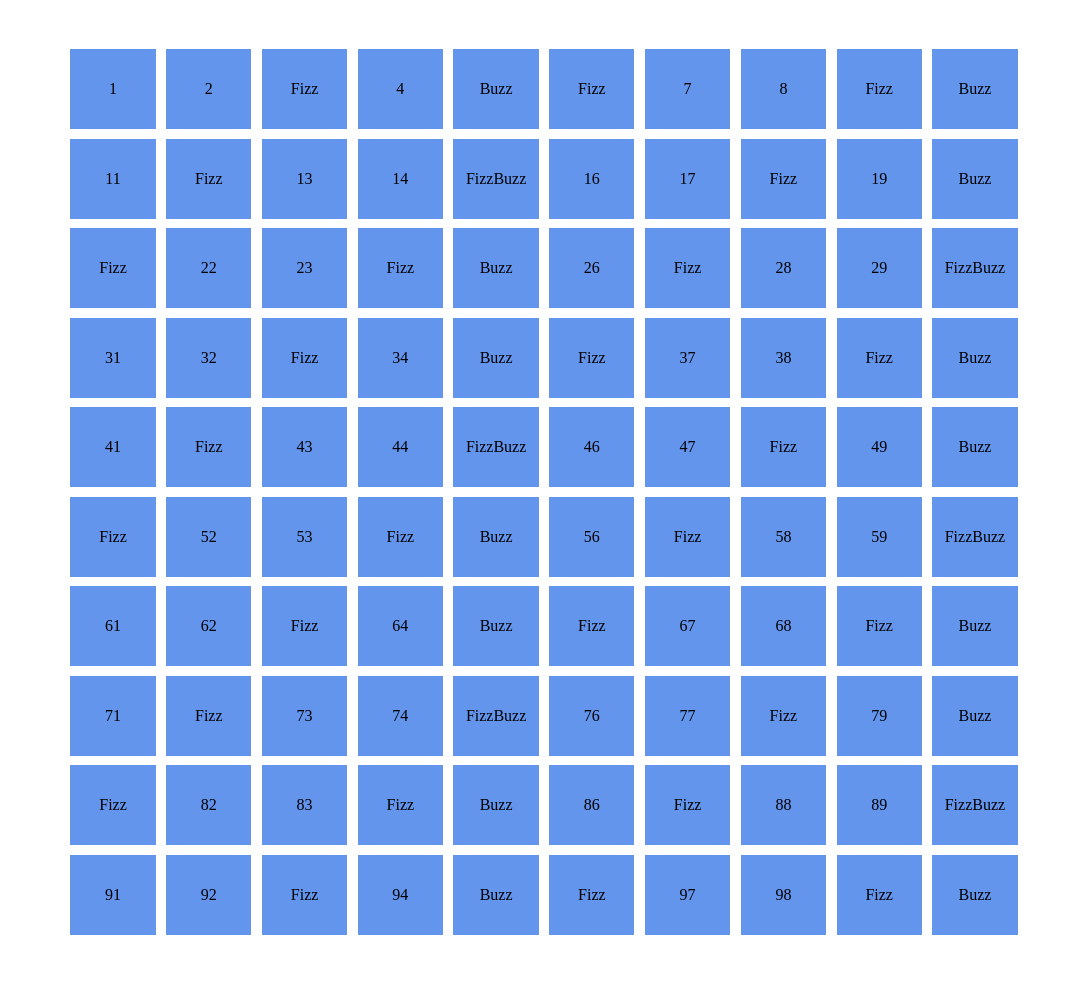
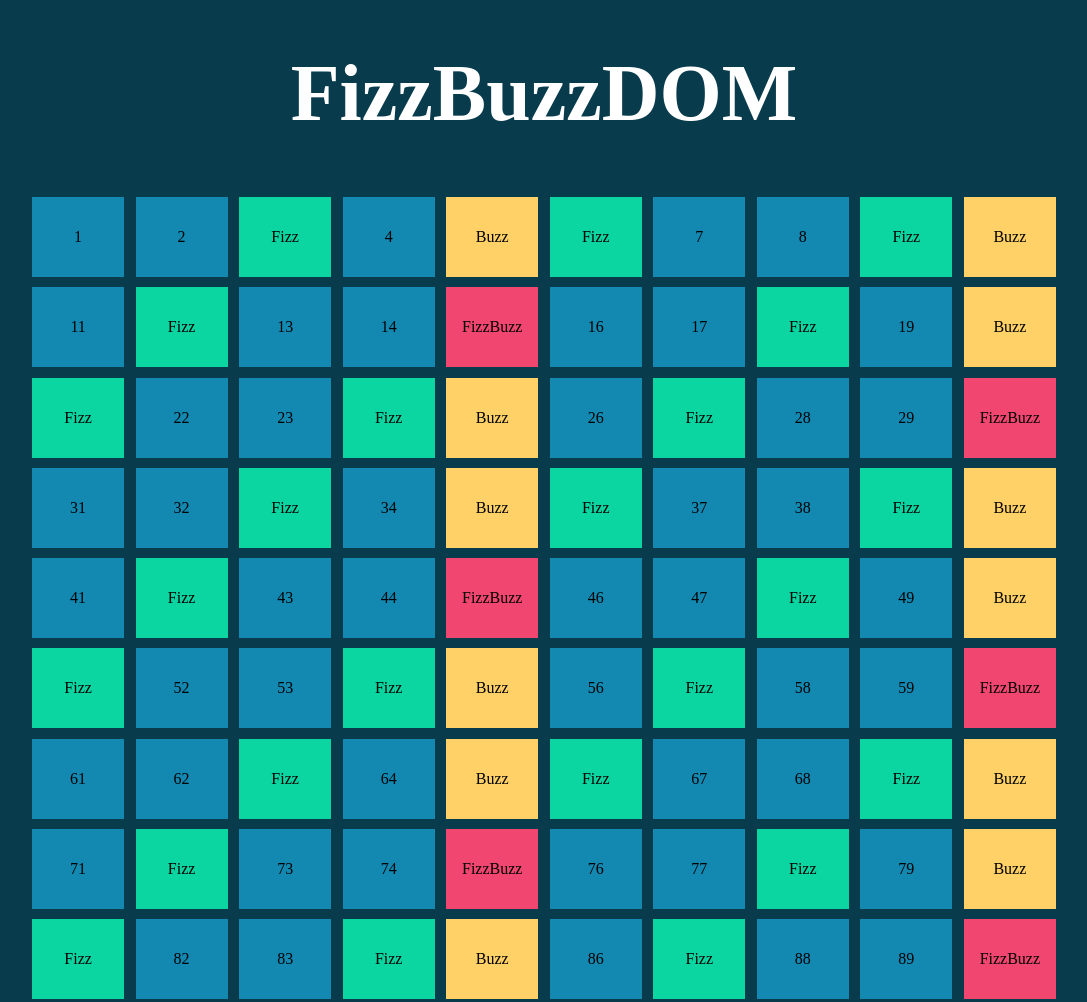
Before and after one commit to BagliettoAron/js-fizzbuzzdom, a plain HTML site: page index.html in a window 1280 px wide. Shown: the top 1002 px of the page, without its empty margins (96-1183 px from the left). Before the commit the page ends 935 px from the top, so only its background shows below. Drawn offline with Linux system fonts and the light colour scheme.

Commit message:
Add: box color in Fizz, Buzz & FizzBuzz

```diff
--- a/css/style.css
+++ b/css/style.css
@@ -7,11 +7,25 @@
     box-sizing: border-box;
 }
 
+/* HTML */
+html{
+    background-color:#083b4c ;
+}
+
 /* MAIN */
+
 .container{
     padding-top: 40px;
-    width: 74%;
+    width: 80%;
     margin:0 auto;
+    padding: 3rem 0;
+}
+
+.container h1{
+    color: white;
+    font-size: 5rem;
+    text-align: center;
+    padding-bottom: 3rem;
 }
 
 .row{
@@ -29,5 +43,20 @@
     margin-top: 1%;
     height: 80px;
     text-align: center;
-    background-color: cornflowerblue;
+    background-color: #1389b2;
 }
+
+/* box color variable */
+
+
+.Fizz{
+    background-color: #0bd6a1;
+}
+
+.Buzz{
+    background-color: #ffd166;
+}
+
+.FizzBuzz{
+    background-color:#f0466f;
+}
--- a/index.html
+++ b/index.html
@@ -15,7 +15,9 @@
 <body>
 
     <main>
+
         <div class="container">
+            <h1>FizzBuzzDOM</h1>
             <div class="row"></div>
 
         </div>
--- a/js/script.js
+++ b/js/script.js
@@ -12,6 +12,7 @@ for (let i = 1; i <= 100; i++) {
 
     if (i % 3 === 0) {
         FizzOrBuzz = "Fizz";
+        // boxColor = ".box-color-green"
         if (i % 5 === 0){
             FizzOrBuzz = "FizzBuzz";
         }
@@ -23,8 +24,22 @@ for (let i = 1; i <= 100; i++) {
         }
     }
 
-    rowContent.innerHTML += `<div class="number-box">${FizzOrBuzz || i}</div>`;
+        rowContent.innerHTML += `<div class="number-box ${FizzOrBuzz}">${FizzOrBuzz || i}</div>`;
 
-    const boxStyle = document.querySelector(".number-box");
+
+        // let FizzOrBuzz = "Fizz"
+
+        // boxColor = document.querySelector (".number-box")
+        // boxColor.classList.add(boxColor.value)
+
+
+
+
+    // let boxColor = document.querySelector (".number-box")
+
+
+
+
+
 
 }
```
